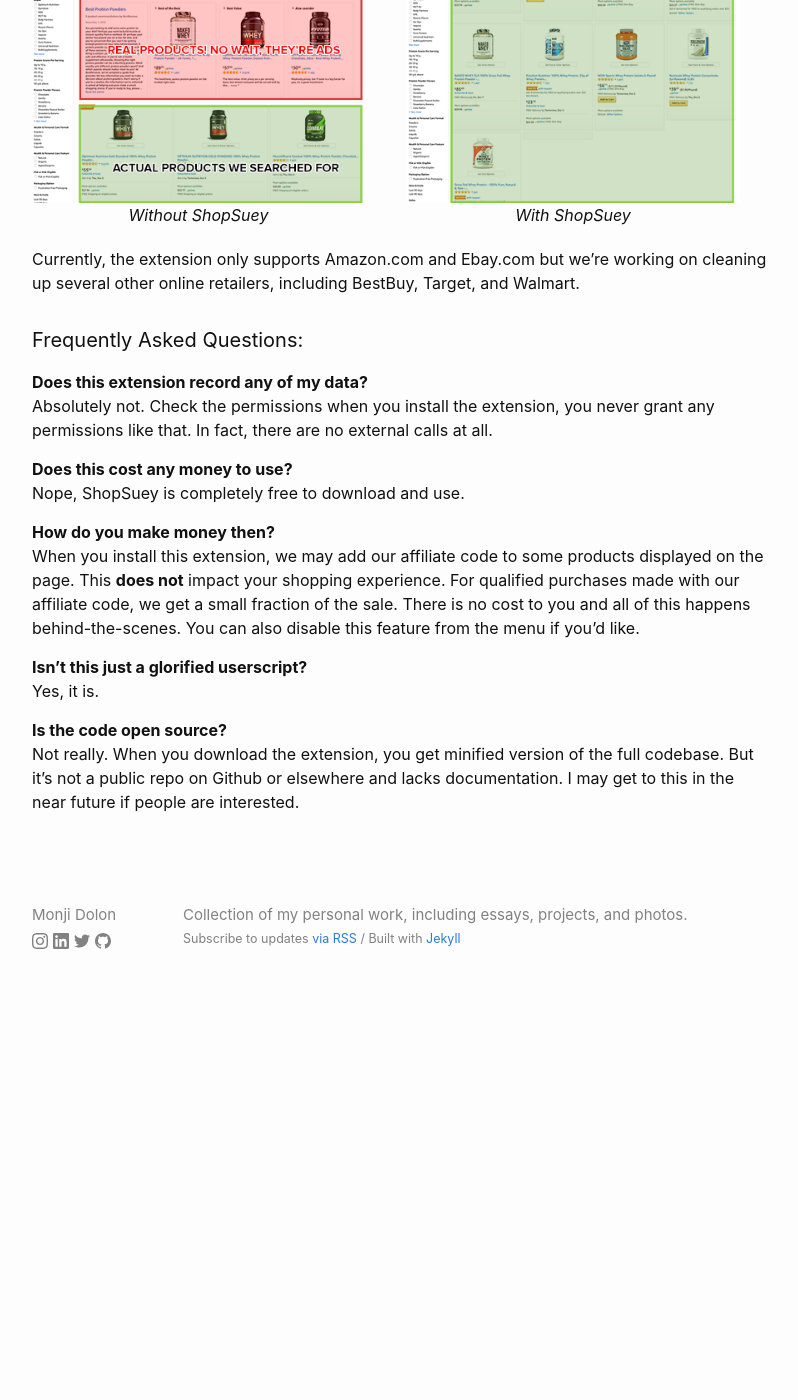
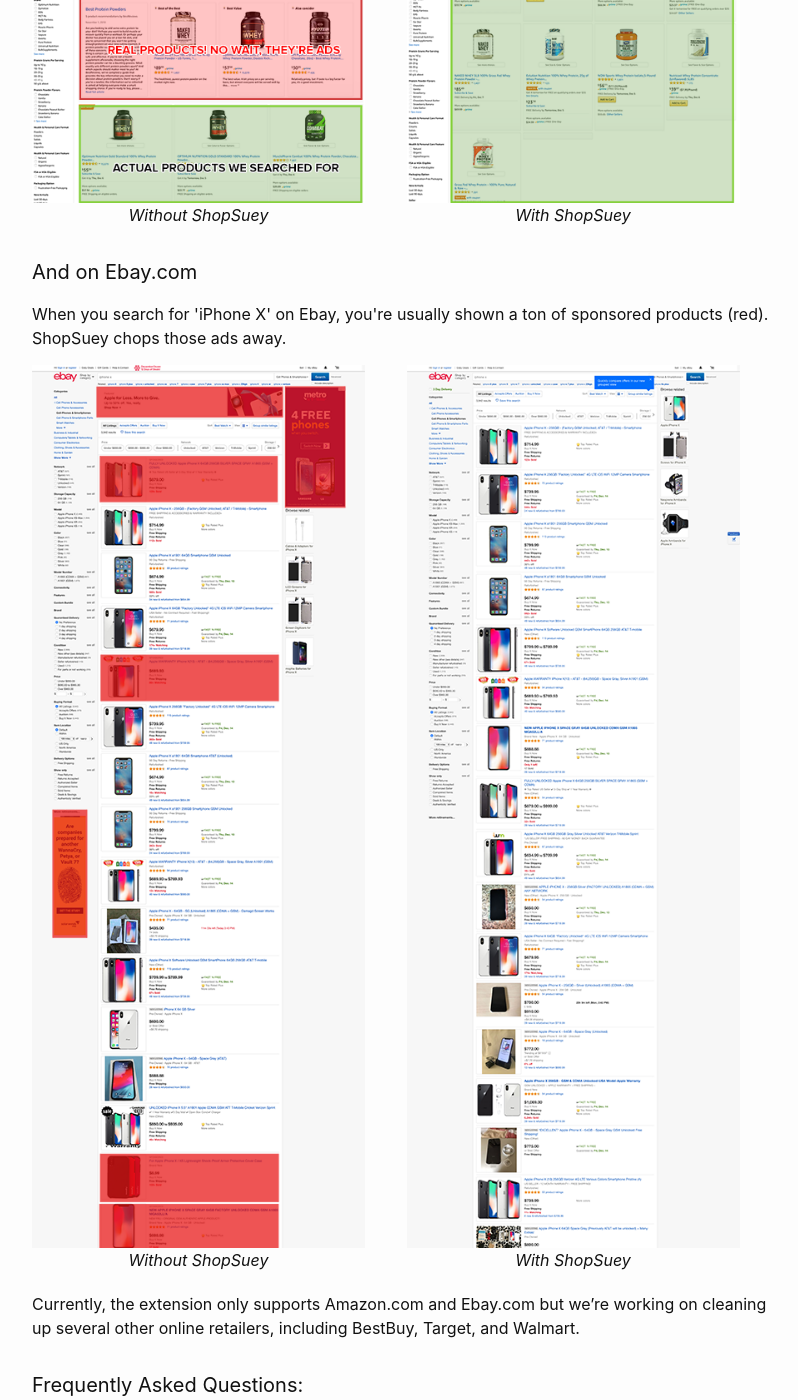
Before and after one commit to mdolon/mdolon-dot-com, a Jekyll site: the page built from _posts/2018-12-04-shopsuey.md, in a window 1280 px wide and 1400 px high, scrolled down 782 px. Shown: the whole window, without its empty margins (238-1036 px from the left). Built offline with Jekyll 4.4.1, drawn with Linux system fonts in a browser that asks for light colours; before the commit the page ends 1796 px from its top, so only the background shows below that.

Commit message:
Add info and images for ebay

```diff
--- a/_posts/2018-12-04-shopsuey.md
+++ b/_posts/2018-12-04-shopsuey.md
@@ -31,14 +31,34 @@ You can install *ShopSuey* on Chrome or FireFox:
 <div class="compare-images">
   <p>On a typical search for 'Whey Protein,' we see the following with and without ShopSuey.</p>
   <div class="before">
-    <img src="{{ site.url }}/assets/img/before-shopsuey.png" alt="Before ShopSuey"/>
+    <img src="{{ site.url }}/assets/img/amazon-before.png" alt="Before ShopSuey"/>
     <em>Without ShopSuey</em>
   </div>
   <div class="after">
-    <img src="{{ site.url }}/assets/img/after-shopsuey.png" alt="After ShopSuey"/>
+    <img src="{{ site.url }}/assets/img/amazon-after.png" alt="After ShopSuey"/>
     <em>With ShopSuey</em>
   </div>
 </div>
+
+<div class="spacer" />
+
+#### And on Ebay.com
+
+<div class="compare-images">
+  <p>
+    When you search for 'iPhone X' on Ebay, you're usually shown a ton of sponsored products (red).
+    ShopSuey chops those ads away.
+  </p>
+  <div class="before">
+    <img src="{{ site.url }}/assets/img/ebay-before.png" alt="Before ShopSuey"/>
+    <em>Without ShopSuey</em>
+  </div>
+  <div class="after">
+    <img src="{{ site.url }}/assets/img/ebay-after.png" alt="After ShopSuey"/>
+    <em>With ShopSuey</em>
+  </div>
+</div>
+
 
 Currently, the extension only supports Amazon.com and Ebay.com but we're working on cleaning up
 several other online retailers, including BestBuy, Target, and Walmart.
```
Also changed, not shown: assets/img/amazon-after.png (renamed from assets/img/after-shopsuey.png), assets/img/amazon-before.png (renamed from assets/img/before-shopsuey.png), assets/img/ebay-after.png (added), assets/img/ebay-before.png (added).
